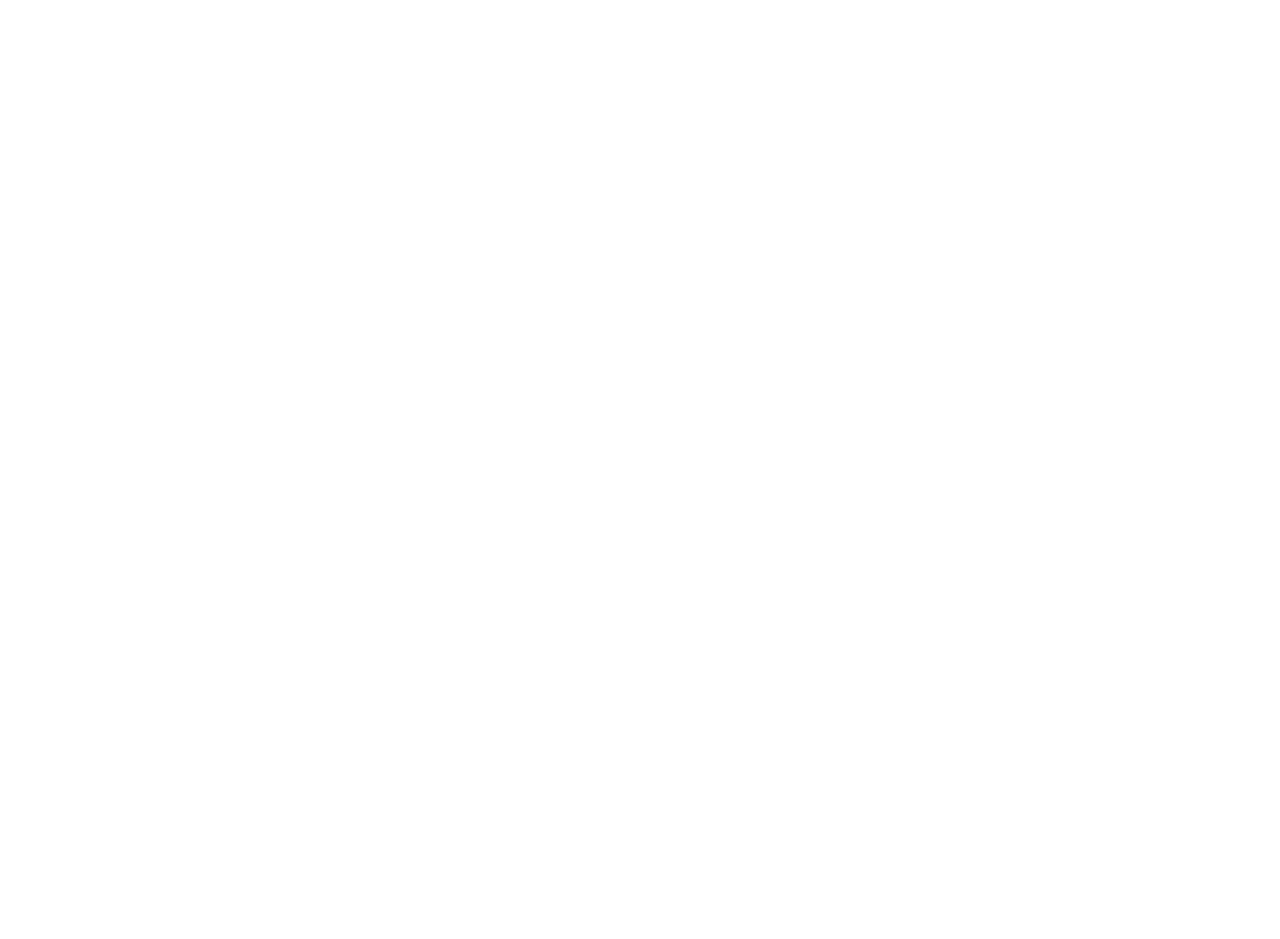
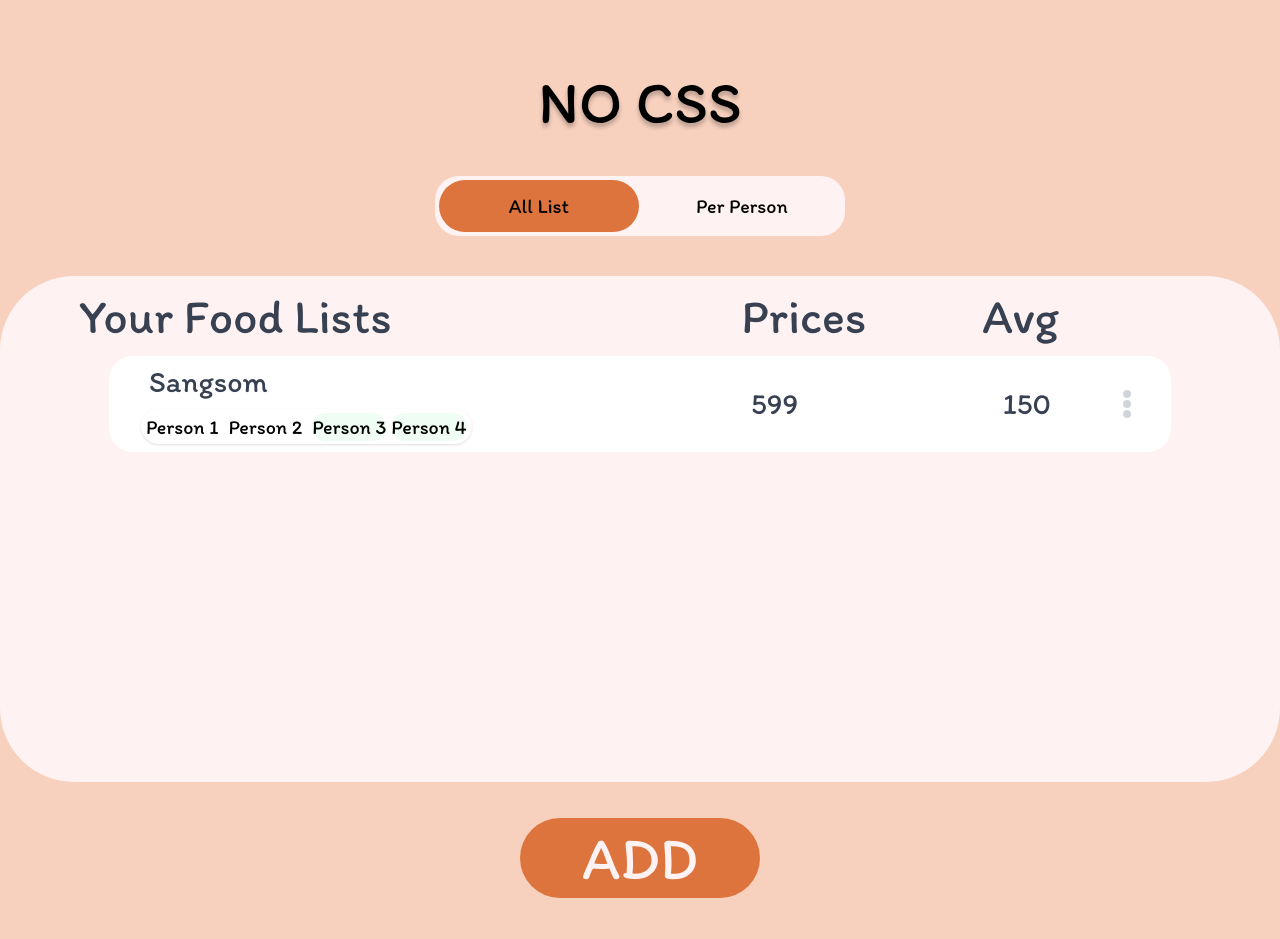
Before and after one commit to panithee/PROJECT1-SEC-1-noCSS, a Vue app in the folder project/: page / in a window 1280 px wide. Shown: the top 939 px of the page. Before the commit the page ends 800 px from the top, so only its background shows below. Built offline with nearby package versions, Linux system fonts and the light colour scheme.

Commit message:
Update App.vue

```diff
--- a/project/src/App.vue
+++ b/project/src/App.vue
@@ -1,12 +1,109 @@
 
 <script setup>
-
+import { ref } from 'vue';
+const sw = ref(true)
+const swiitchmenu=(e)=>{
+    if (e == "list") {
+      sw.value = true
+    }
+    if (e == "Person") {
+      sw.value = false
+    }
+}
 </script>
 
 <template>
+   <div class="inline-flex flex-col items-center justify-end  bg-bgPage" style="width: 100%; height: 100%; padding-top: 72px;">
+    <p class="w-96 h-16 text-6xl text-center  " style="text-shadow: 0px 4px 4px rgba(0, 0, 0, 0.25);">NO CSS </p>
+    <div class="flex space-x-1 items-center justify-center p-1 bg-red-50 rounded-3xl m-10"  v-if="sw" style="width: 410px; height: 60px;">
+        <div class="flex items-center justify-center w-1/2 h-full px-16 py-2 bg-btn1 rounded-full cursor-pointer" @click="swiitchmenu('list')">
+            <p class="text-xl text-center  ">All List</p>
+        </div>
+        <div class="flex items-center justify-center w-1/2 h-full rounded-full cursor-pointer" @click="swiitchmenu('Person')" >
+            <p class="text-xl text-center ">Per Person</p>
+        </div>
+    </div>
+    <div class="flex space-x-1 items-center justify-center p-1 bg-red-50 rounded-3xl m-10"  v-else="sw" style="width: 410px; height: 60px;">
+        <div class="flex items-center justify-center w-1/2 h-full px-16 py-2  rounded-full cursor-pointer" @click="swiitchmenu('list')">
+            <p class="text-xl text-center  ">All List</p>
+        </div>
+        <div class="flex items-center justify-center w-1/2 h-full rounded-full bg-btn1 cursor-pointer" @click="swiitchmenu('Person')" >
+            <p class="text-xl text-center ">Per Person</p>
+        </div>
+    </div>
+    <div  class=" bg-red-50 rounded-[74px]" style="width: 1280px; height: 506px;" v-if="sw">
+        <div class="flex justify-between " >
 
+            <p class=" text-5xl  text-gray-700" style="margin: 16px 0 0 79px;">Your Food Lists</p>
+
+
+          <div class="flex justify-between ">
+            <p class=" text-5xl text-center text-gray-700 mr-[116px] mt-[16px]" style="">Prices</p>
+            <p class=" text-5xl text-center text-gray-700 mr-[221px]  mt-[16px]" style="">Avg</p>
+          </div>
+
+        </div>
+
+        <div class="inline-flex items-start justify-center pb-72 absolute" style="width: 1062px; height: 400px; left: auto; top: auto; margin-left: 109px; margin-top: 16px;">
+            <div class="inline-flex space-x-60 items-center justify-end py-2 pl-8 pr-10 bg-white rounded-3xl" style="width: 1062px; height: 96px;">
+                <div class="inline-flex flex-col  items-end justify-end w-36 h-full" style="margin: 0px; padding: 0">
+                    <p class="text-3xl text-gray-700 pl-10 absolute" style="top: 8px; left: 0;">Sangsom</p>
+                    <div class="inline-flex  items-center absolute  bg-white shadow rounded-full"  style=" height: 35px; width: 331px; left: 0; margin-left: 32px;">
+                        <div class="flex items-center justify-center   bg-person1 rounded-full" style="margin: 5px;">
+                            <p class="text-xl text-center " >Person 1</p>
+                        </div>
+                        <div class="flex items-center justify-center bg-person2 rounded-full" style="margin: 5px;">
+                            <p class="text-xl text-center">Person 2</p>
+                        </div>
+                        <div class="flex items-center justify-center bg-green-50 rounded-full" style="margin: 5px;">
+                            <p class="text-xl text-center">Person 3</p>
+                        </div>
+                        <div class="flex items-center justify-center bg-green-50 rounded-full">
+                            <p class="text-xl text-center">Person 4</p>
+                        </div>
+                    </div>
+                </div>
+                <div class=" absolute flex justify-between "  style="width: 300px; margin-right: 120px; right: 0;">
+                <p class="text-3xl text-center text-gray-700" >599</p>
+                <p class="text-3xl text-center text-gray-700">150</p>
+                </div>
+
+                <div class="inline-flex flex-col space-y-0.5 items-center justify-end w-2 h-7">
+                    <div class="w-full h-2 bg-gray-300 rounded-full"/>
+                    <div class="w-full h-2 bg-gray-300 rounded-full"/>
+                    <div class="w-full h-2 bg-gray-300 rounded-full"/>
+                </div>
+            </div>
+        </div>
+
+    </div>
+    <div  class=" bg-red-50 rounded-[74px]" style="width: 1280px; height: 506px;" v-else>
+
+
+
+    </div>
+    <div class="inline-flex items-center justify-center w-60 h-20 px-16 py-1.5 bg-btn1 rounded-full m-9">
+        <p class="text-6xl text-center text-red-50">ADD</p>
+    </div>
+    <p class="text-3xl underline text-center text-btn1">Clear All</p>
+    <div class="flex justify-between  py-11 px-96 bg-bgFooter mt-9" style="width: 100%; height: 144px;">
+        <div>
+          <p class="text-5xl text-center text-gray-700 flex justify-between">Total Price:599</p>
+        </div>
+        <div>
+          <p class="text-5xl text-center text-gray-700 flex justify-between">Person:4</p>
+
+        </div>
+
+    </div>
+
+</div>
 </template>
 
 <style scoped>
   @import url('https://fonts.googleapis.com/css2?family=Itim&display=swap');
+  p{
+    font-family: "Itim";
+
+  }
 </style>
```
